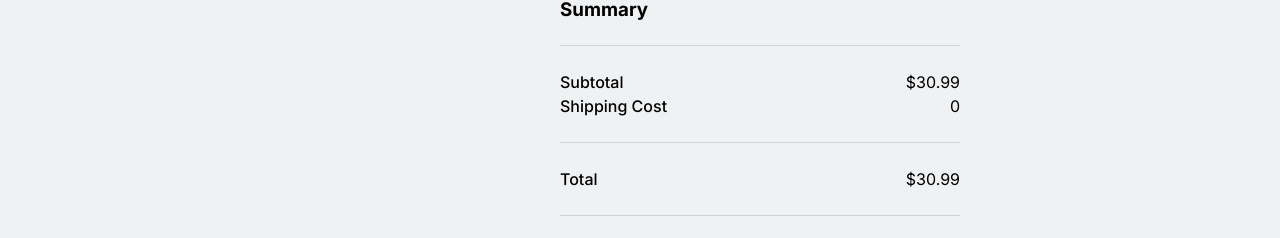
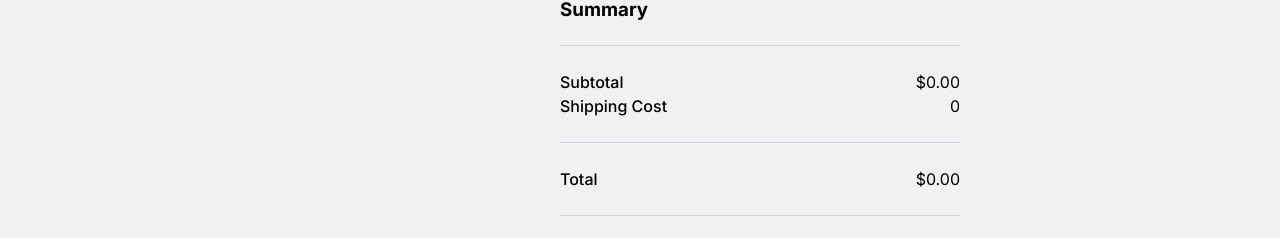
Before and after one commit to daily-coder/nutrifood, a Next.js app: page /checkout in a window 1280 px wide. Shown: the part 138-376 px from the top of the page. Built offline with nearby package versions, Linux system fonts and the light colour scheme.

Commit message:
feat: calculate total and subTotal from cartItems

```diff
--- a/src/components/Payment/Payment.js
+++ b/src/components/Payment/Payment.js
@@ -18,7 +18,7 @@ function Payment() {
     <Wrapper>
       <h3>Summary</h3>
 
-      <SummaryTable subtotal={30.99} shippingCost={0} />
+      <SummaryTable />
 
       <PaymentOptions />
     </Wrapper>
--- a/src/components/Payment/SummaryTable.js
+++ b/src/components/Payment/SummaryTable.js
@@ -1,4 +1,6 @@
+import CartContext from "../CartContext";
 import styled from "styled-components";
+import { useContext } from "react";
 
 const Wrapper = styled.table`
   table-layout: fixed;
@@ -23,7 +25,16 @@ const Divider = styled.div`
   margin-top: var(--space-24);
 `;
 
-function SummaryTable({ subtotal, shippingCost }) {
+function SummaryTable() {
+  const { cartItems } = useContext(CartContext);
+
+  const result = cartItems.reduce(
+    (total, { quantity, price }) => total + quantity * price,
+    0
+  );
+
+  const subtotal = result.toFixed(2);
+
   return (
     <Wrapper>
       <tbody>
@@ -38,7 +49,7 @@ function SummaryTable({ subtotal, shippingCost }) {
         </tr>
         <tr>
           <RowHead>shipping cost</RowHead>
-          <TableData>{shippingCost}</TableData>
+          <TableData>0</TableData>
         </tr>
         <tr>
           <td colSpan="2">
@@ -47,7 +58,7 @@ function SummaryTable({ subtotal, shippingCost }) {
         </tr>
         <tr>
           <RowHead>total</RowHead>
-          <TableData>${subtotal + shippingCost}</TableData>
+          <TableData>${subtotal}</TableData>
         </tr>
         <tr>
           <td colSpan="2">
```
